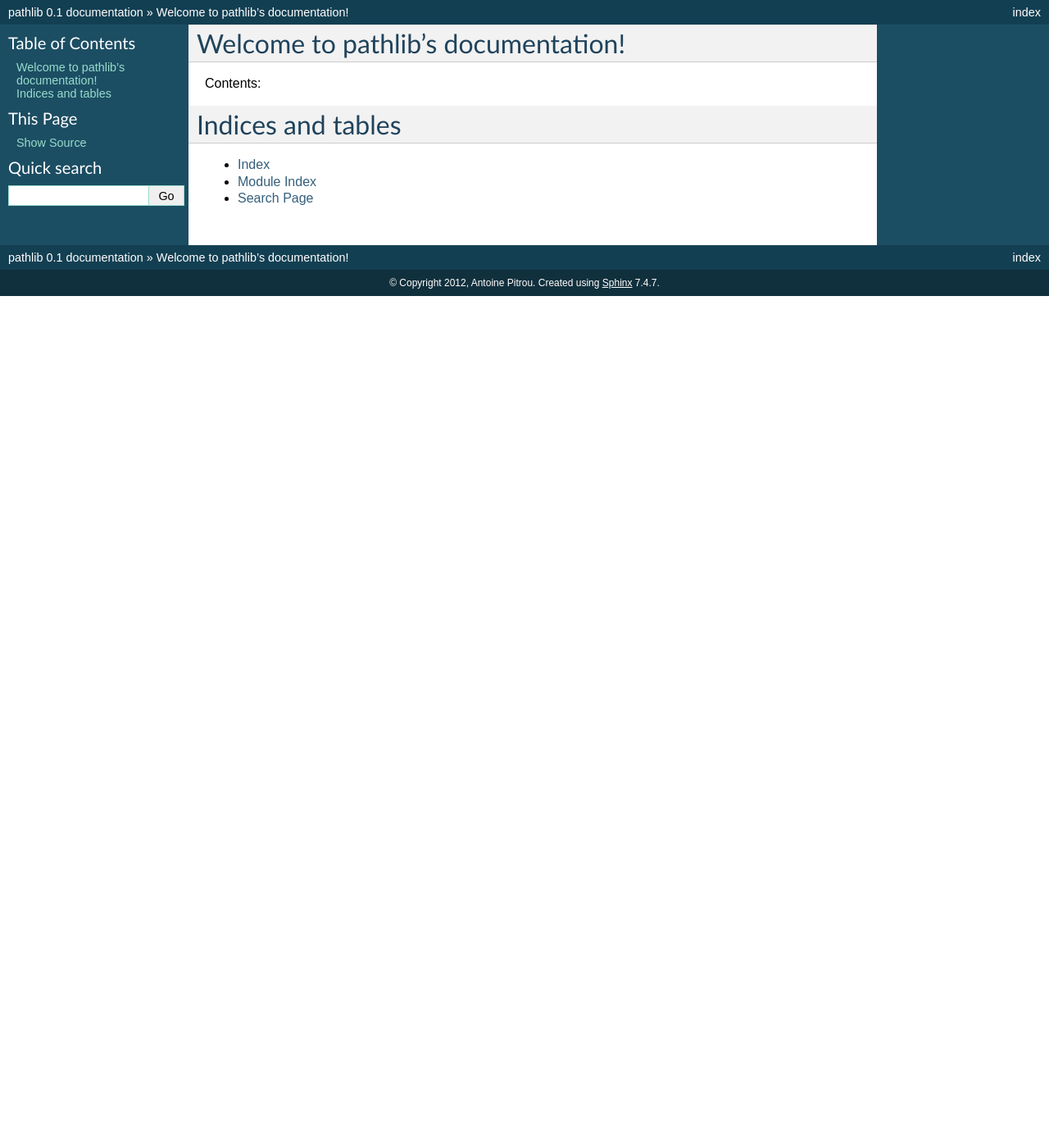
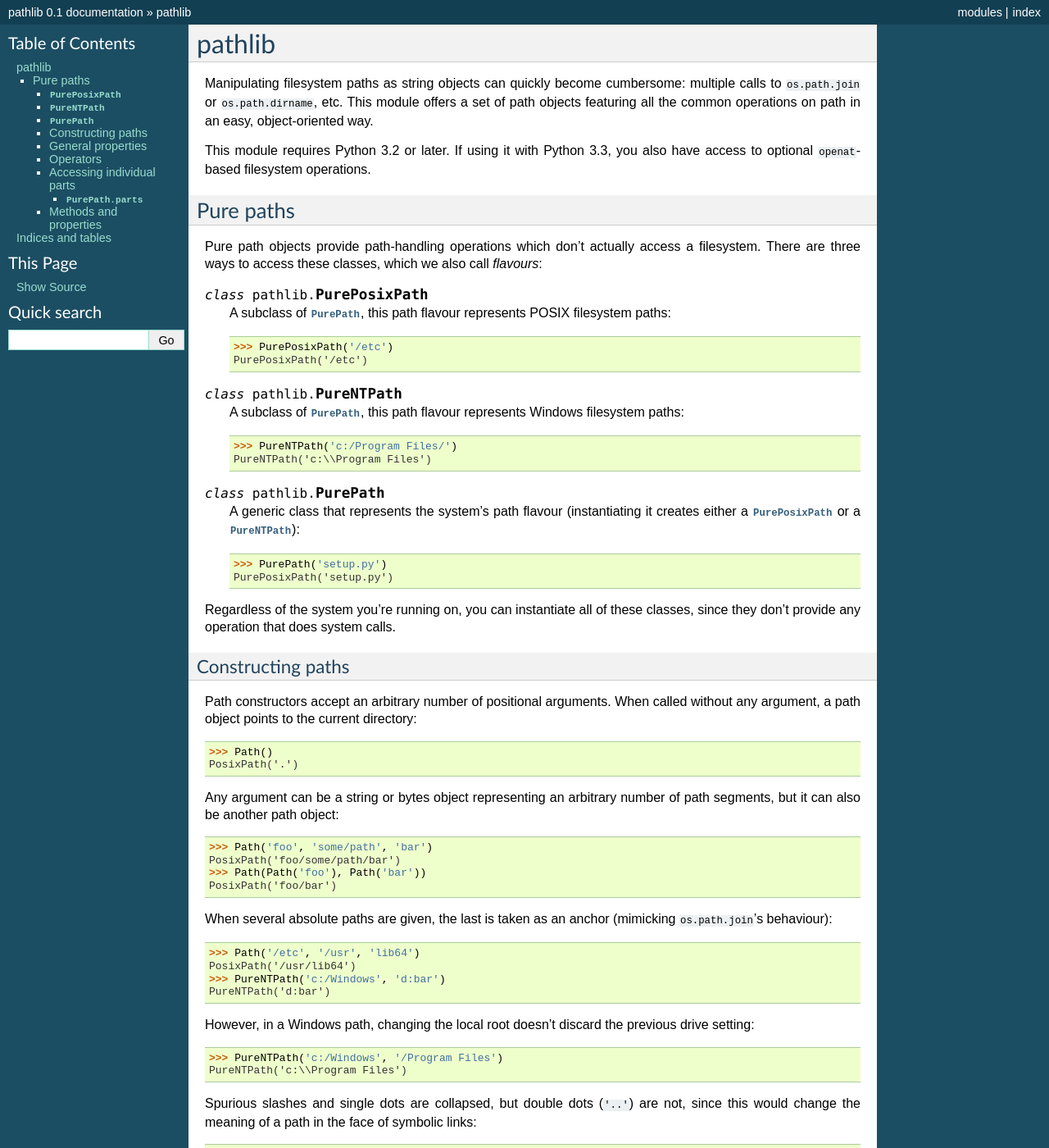
Before and after one commit to jazzband/pathlib2, a Sphinx documentation site: the page built from docs/index.rst, in a window 1280 px wide and 1400 px high. Shown: the whole window at 82% size. Built offline with Sphinx 7.4.7, drawn with Linux system fonts in a browser that asks for light colours; some of the changed text lies outside the part shown.

Commit message:
Add some docs

```diff
--- a/docs/index.rst
+++ b/docs/index.rst
@@ -1,15 +1,200 @@
-.. pathlib documentation master file, created by
-   sphinx-quickstart on Sun Jan 29 23:31:18 2012.
-   You can adapt this file completely to your liking, but it should at least
-   contain the root `toctree` directive.
 
-Welcome to pathlib's documentation!
-===================================
+pathlib
+=======
 
-Contents:
+.. module:: pathlib
+   :synopsis: Object-oriented filesystem paths
+
+.. moduleauthor:: Antoine Pitrou <solipsis@pitrou.net>
+
+
+Manipulating filesystem paths as string objects can quickly become cumbersome:
+multiple calls to ``os.path.join`` or ``os.path.dirname``, etc.  This module
+offers a set of path objects featuring all the common operations on path in
+an easy, object-oriented way.
+
+This module requires Python 3.2 or later.  If using it with Python 3.3,
+you also have access to optional ``openat``-based filesystem operations.
+
+
+Pure paths
+----------
+
+Pure path objects provide path-handling operations which don't actually
+access a filesystem.  There are three ways to access these classes, which
+we also call *flavours*:
+
+
+.. class:: PurePosixPath
+
+   A subclass of :class:`PurePath`, this path flavour represents POSIX
+   filesystem paths::
+
+      >>> PurePosixPath('/etc')
+      PurePosixPath('/etc')
+
+.. class:: PureNTPath
+
+   A subclass of :class:`PurePath`, this path flavour represents Windows
+   filesystem paths::
+
+      >>> PureNTPath('c:/Program Files/')
+      PureNTPath('c:\\Program Files')
+
+.. class:: PurePath
+
+   A generic class that represents the system's path flavour (instantiating
+   it creates either a :class:`PurePosixPath` or a :class:`PureNTPath`)::
+
+      >>> PurePath('setup.py')
+      PurePosixPath('setup.py')
+
+
+Regardless of the system you're running on, you can instantiate all of
+these classes, since they don't provide any operation that does system calls.
+
+
+Constructing paths
+^^^^^^^^^^^^^^^^^^
+
+Path constructors accept an arbitrary number of positional arguments.
+When called without any argument, a path object points to the current
+directory::
+
+   >>> Path()
+   PosixPath('.')
+
+Any argument can be a string or bytes object representing an arbitrary number
+of path segments, but it can also be another path object::
+
+   >>> Path('foo', 'some/path', 'bar')
+   PosixPath('foo/some/path/bar')
+   >>> Path(Path('foo'), Path('bar'))
+   PosixPath('foo/bar')
+
+When several absolute paths are given, the last is taken as an anchor
+(mimicking ``os.path.join``'s behaviour)::
+
+   >>> Path('/etc', '/usr', 'lib64')
+   PosixPath('/usr/lib64')
+   >>> PureNTPath('c:/Windows', 'd:bar')
+   PureNTPath('d:bar')
+
+However, in a Windows path, changing the local root doesn't discard the
+previous drive setting::
+
+   >>> PureNTPath('c:/Windows', '/Program Files')
+   PureNTPath('c:\\Program Files')
+
+Spurious slashes and single dots are collapsed, but double dots (``'..'``)
+are not, since this would change the meaning of a path in the face of
+symbolic links::
+
+   >>> PurePath('foo//bar')
+   PurePosixPath('foo/bar')
+   >>> PurePath('foo/./bar')
+   PurePosixPath('foo/bar')
+   >>> PurePath('foo/../bar')
+   PurePosixPath('foo/../bar')
+
+(a naïve approach would make ``PurePosixPath('foo/../bar')`` equivalent
+to ``PurePosixPath('bar')``, which is wrong if ``foo`` is a symbolic link
+to another directory)
+
+
+General properties
+^^^^^^^^^^^^^^^^^^
+
+Paths are immutable and hashable.  Paths of a same flavour are comparable
+and orderable.  These properties respect the flavour's case-folding
+semantics::
+
+   >>> PurePosixPath('foo') == PurePosixPath('FOO')
+   False
+   >>> PureNTPath('foo') == PureNTPath('FOO')
+   True
+   >>> PureNTPath('FOO') in { PureNTPath('foo') }
+   True
+   >>> PureNTPath('C:') < PureNTPath('d:')
+   True
+
+Paths of a different flavour compare unequal and cannot be ordered::
+
+   >>> PureNTPath('foo') == PurePosixPath('foo')
+   False
+   >>> PureNTPath('foo') < PurePosixPath('foo')
+   Traceback (most recent call last):
+     File "<stdin>", line 1, in <module>
+   TypeError: unorderable types: PureNTPath() < PurePosixPath()
+
+
+Operators
+^^^^^^^^^
+
+Indexing a path helps create children paths, similarly to ``os.path.join``::
+
+   >>> p = PurePath('/etc')
+   >>> p
+   PurePosixPath('/etc')
+   >>> p['passwd']
+   PurePosixPath('/etc/passwd')
+   >>> p['init.d/apache2']
+   PurePosixPath('/etc/init.d/apache2')
+
+The string representation of a path is the raw filesystem path itself, which
+you can path to any function taking a file path as a string::
+
+   >>> p = PurePath('/etc')
+   >>> str(p)
+   '/etc'
+
+Similarly, calling ``bytes`` on a path gives the raw filesystem path as a
+bytes object::
+
+   >>> bytes(p)
+   b'/etc'
+
+
+Accessing individual parts
+^^^^^^^^^^^^^^^^^^^^^^^^^^
+
+To access the individual "parts" (components) of a path, use the following
+property:
+
+.. data:: PurePath.parts
+
+   An immutable sequence-like object giving access to the path's various
+   components.  Indexing this object returns individual strings, while
+   slicing this object returns other path objects of the same flavour::
+
+      >>> p = PurePath('/usr/bin/python3')
+      >>> p.parts
+      <PurePosixPath.parts: ['/', 'usr', 'bin', 'python3']>
+      >>> p.parts[0]
+      '/'
+      >>> p.parts[-1]
+      'python3'
+      >>> p.parts[1:]
+      PurePosixPath('usr/bin/python3')
+      >>> p.parts[:-1]
+      PurePosixPath('/usr/bin')
+
+      >>> p = PureNTPath('c:/Program Files/PSF')
+      >>> p.parts[0]
+      'c:\\'
+      >>> p.parts[1:]
+      PureNTPath('Program Files\\PSF')
+
+   (note how the drive and local root are regrouped in a single part)
 
 .. toctree::
    :maxdepth: 2
+
+
+Methods and properties
+^^^^^^^^^^^^^^^^^^^^^^
+
+:class:
 
 
 
```
